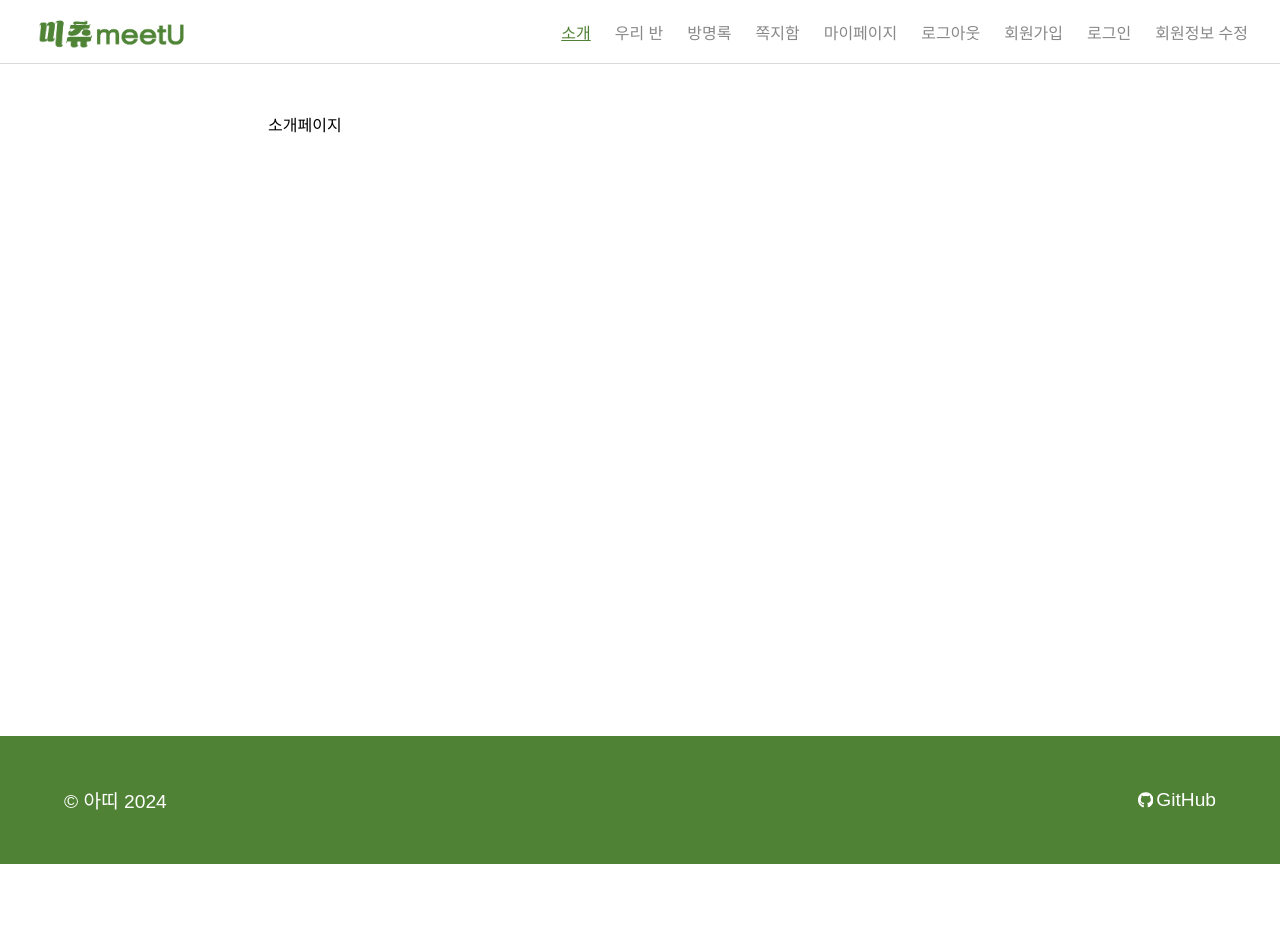
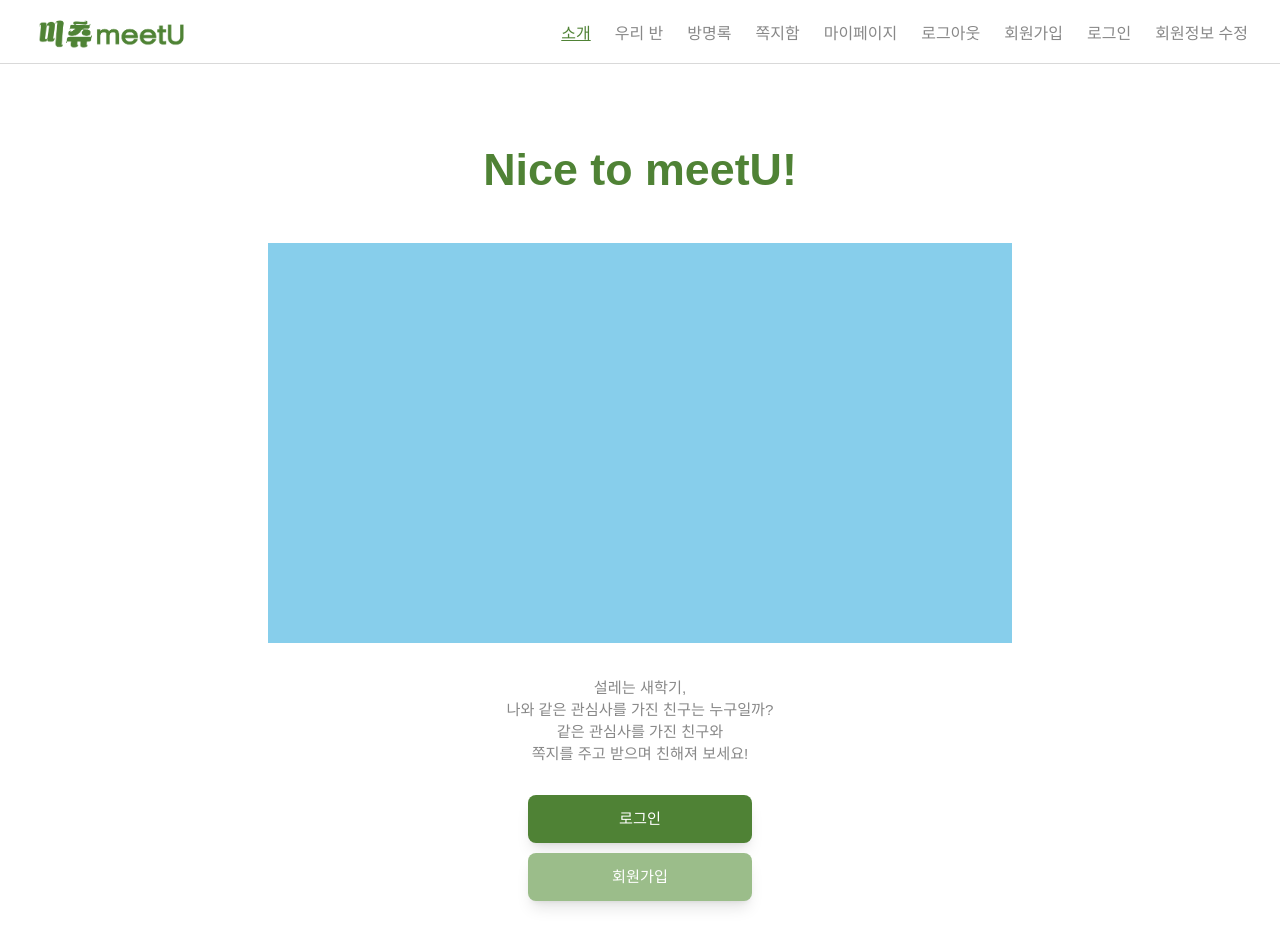
Before and after one commit to haebinPark/meetU, a React (Create React App) app in the folder Client/: page /introduction in a window 1280 px wide. Shown: the top 952 px of the page. Before the commit the page ends 864 px from the top, so only its background shows below. Built offline with nearby package versions, Linux system fonts and the light colour scheme; a web font is replaced by a local one.

Commit message:
[FE]✨Feat : 소개페이지 마크업 & CSS 구현 완료 #10

```diff
--- a/Client/src/pages/Introduction/Introduction.jsx
+++ b/Client/src/pages/Introduction/Introduction.jsx
@@ -1,5 +1,43 @@
+import { styled } from "styled-components";
+import IntroLayout from "../../layout/IntroLayout.jsx";
+import PageDescription from "../../components/Common/PageDescription.jsx";
+import PageTitle from "../../components/Common/PageTitle.jsx";
+import ButtonStyleLink from "../../components/MyPage/ButtonStyleLink.jsx";
+import MemberFormButtonBlock from "../../components/Member/MemberFormButtonBlock.jsx";
+
+const ImageSlcik = styled.div`
+  width: 100%;
+  height: 25rem;
+  background-color: skyblue;
+`;
+
 function Introduction() {
-  return <span>소개페이지</span>;
+  return (
+    <IntroLayout>
+      <PageTitle $fontSize="2.8rem" $fontWeight="600">
+        Nice to meetU!
+      </PageTitle>
+      <ImageSlcik />
+      <PageDescription>
+        설레는 새학기, <br />
+        나와 같은 관심사를 가진 친구는 누구일까? <br />
+        같은 관심사를 가진 친구와 <br />
+        쪽지를 주고 받으며 친해져 보세요!
+      </PageDescription>
+      <MemberFormButtonBlock $flexDirection="column">
+        <ButtonStyleLink to="/login" $width="14rem">
+          로그인
+        </ButtonStyleLink>
+        <ButtonStyleLink
+          to="/join"
+          $width="14rem"
+          $backgroundColor="var(--brand-sub-color)"
+        >
+          회원가입
+        </ButtonStyleLink>
+      </MemberFormButtonBlock>
+    </IntroLayout>
+  );
 }
 
 export default Introduction;
```
